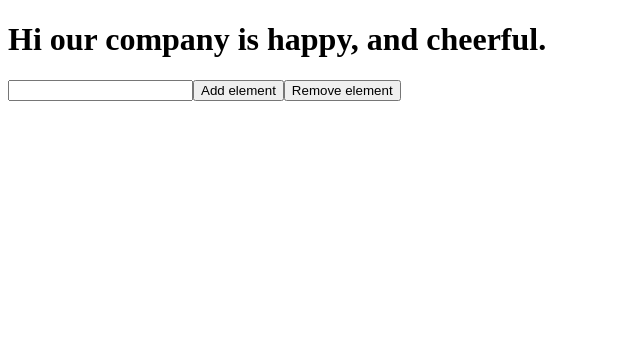
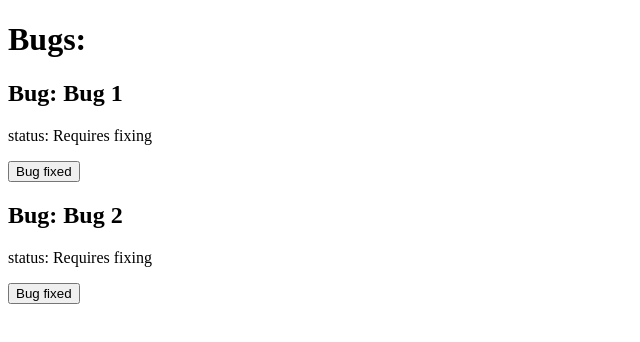
Before and after one commit to dbarrios-cf/vite-react-project, a React (Vite) app: page / in a window 1280 px wide. Shown: the top 342 px of the page, without its empty margins (0-640 px from the left). Built offline with nearby package versions, Linux system fonts and the light colour scheme.

Commit message:
Updating Array of Objects / Simplifying Update Logic with Immer Apdated the App component to reflect the way of updating state data saved as an array of objects, using Immer

```diff
--- a/package.json
+++ b/package.json
@@ -10,6 +10,7 @@
   },
   "dependencies": {
     "bootstrap": "^5.2.3",
+    "immer": "^9.0.19",
     "react": "^18.2.0",
     "react-dom": "^18.2.0",
     "react-icons": "^4.9.0"
--- a/src/App.tsx
+++ b/src/App.tsx
@@ -1,46 +1,30 @@
 import { ChangeEvent, useState } from 'react';
+import produce from 'immer';
 
 function App() {
-  const [fieldValue, setFieldValue] = useState('');
-  const [tags, setTags] = useState(['happy', 'cheerful']);
+  const [bugs, setBugs] = useState([
+    { id: 1, title: 'Bug 1', fixed: false},
+    { id: 2, title: 'Bug 2', fixed: false},
+  ]);
 
-  let stringTags = ' ';
-
-  for (let index = 0; index < tags.length; index++) {
-    const tag = tags[index];
-
-    if(index + 1 === tags.length) {
-      stringTags += ` and ${tag}.`;
-    } else {
-      stringTags += ` ${tag},`;
-    }
-  }
-
-  if(tags.length === 0) {
-    stringTags = "n't."
-  }
-
-  const handleAddClick = () => {
-    setTags([...tags, fieldValue]);
-    setFieldValue('');
-  }
-
-  const handleRemoveClick = () => {
-    setTags(tags.filter((tag) => tag !== fieldValue));
-    setFieldValue('');
-  }
-
-  const handleChange = (e) => {
-    const {value} = e.target;
-    setFieldValue(value);
+  const handleClick = (id : Number) => {
+    // setBugs(bugs.map(bug => bug.id === 1 ? {...bug, fixed: true} : bug));
+    setBugs(produce((draft) => {
+      const bug = draft.find(bug => bug.id === id);
+      if(bug) bug.fixed = true;
+    }))
   }
 
   return (
     <div>
-      <h1>Hi our company is{stringTags}</h1>
-      <input type="text" name="attribute" id="attribute" value={fieldValue} onChange={handleChange}/>
-      <button onClick={handleAddClick}>Add element</button>
-      <button onClick={handleRemoveClick}>Remove element</button>
+      <h1>Bugs:</h1>
+      {bugs.map((bug) => (
+        <div className="bug" id={bug.id.toString()}>
+          <h2>Bug: {bug.title}</h2>
+          <p>status: {bug.fixed ? 'Fixed!' : 'Requires fixing'}</p>
+          <button onClick={() => {handleClick(bug.id)}}>Bug fixed</button>
+        </div>
+      ))}
     </div>
   );
 }
```
Also changed, not shown: 1 other file (tests, documents, lock files or other folders).
